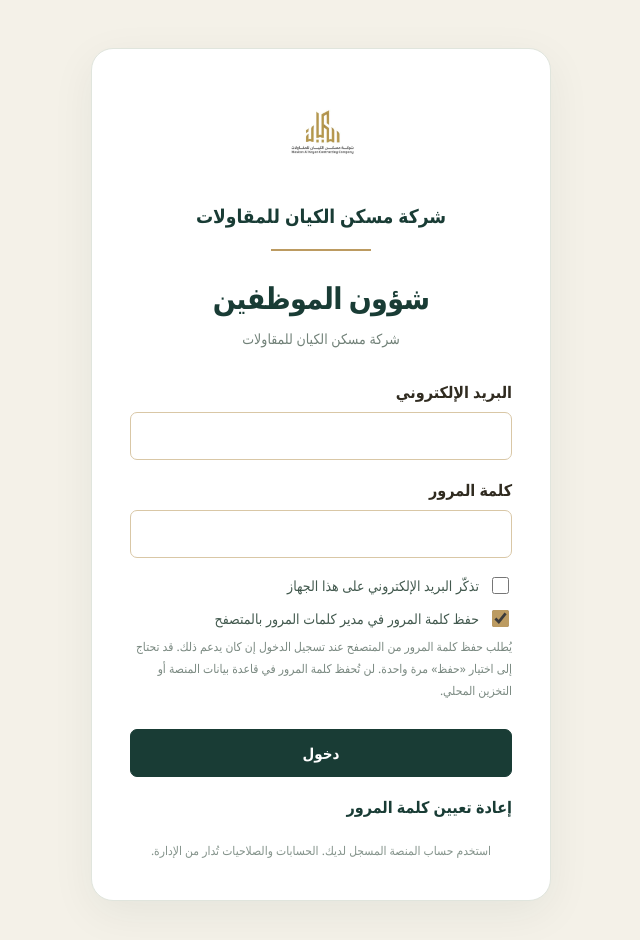
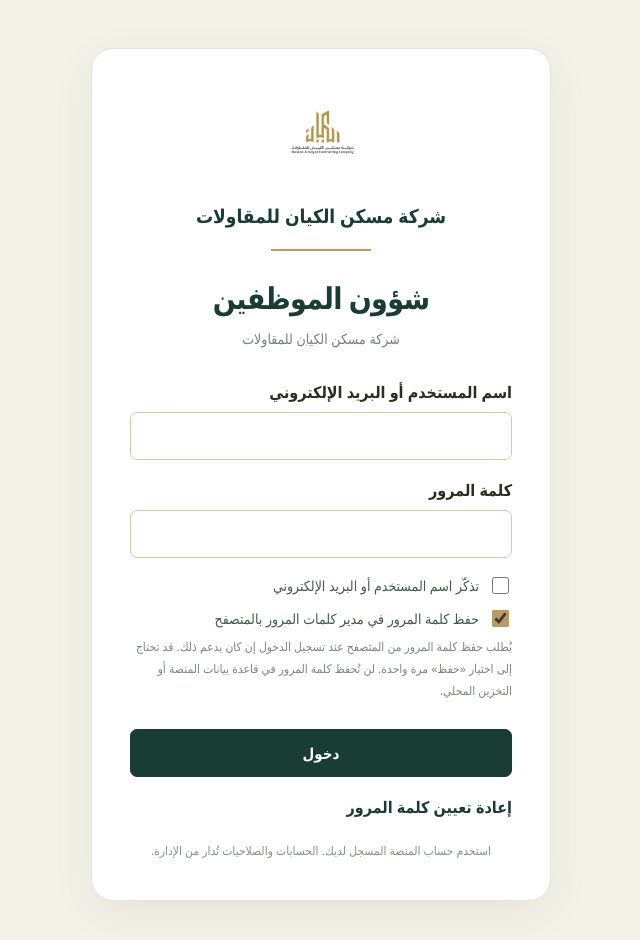
Before and after one commit to msknkayan-prog/maskan-erp-enterprise, a Next.js app in the folder hr/: page /login in a window 1280 px wide. Shown: the top 940 px of the page, without its empty margins (319-959 px from the left). Built offline with nearby package versions, Linux system fonts and the light colour scheme.

Commit message:
Support username entry on HR login form

```diff
--- a/hr/app/login/page.tsx
+++ b/hr/app/login/page.tsx
@@ -34,13 +34,13 @@ export default function Login(){
     <h1 style={{fontSize:30,color:'#193c35',textAlign:'center',marginBottom:8}}>شؤون الموظفين</h1>
     <p style={{textAlign:'center',color:'#718178',fontSize:14,marginBottom:30}}>شركة مسكن الكيان للمقاولات</p>
     <form onSubmit={submit} autoComplete="on">
-      <label htmlFor="hr-email" style={{display:'block',marginBottom:9,fontWeight:600}}>البريد الإلكتروني</label>
-      <input id="hr-email" name="email" type="email" autoComplete="username" value={email} onChange={e=>setEmail(e.target.value)} required dir="ltr" style={{borderColor:'#d9c7a6',minHeight:48,marginBottom:19}}/>
+      <label htmlFor="hr-email" style={{display:'block',marginBottom:9,fontWeight:600}}>اسم المستخدم أو البريد الإلكتروني</label>
+      <input id="hr-email" name="email" type="text" autoComplete="username" value={email} onChange={e=>setEmail(e.target.value)} required dir="ltr" style={{borderColor:'#d9c7a6',minHeight:48,marginBottom:19}}/>
       <label htmlFor="hr-password" style={{display:'block',marginBottom:9,fontWeight:600}}>كلمة المرور</label>
       <input id="hr-password" name="password" type="password" autoComplete="current-password" required minLength={8} style={{borderColor:'#d9c7a6',minHeight:48}}/>
       <label style={{display:'flex',alignItems:'center',gap:9,marginTop:16,fontSize:14,color:'#42594e',cursor:'pointer'}}>
         <input type="checkbox" checked={remember} onChange={e=>setRemember(e.target.checked)} style={{width:17,minHeight:17,height:17,accentColor:'#193c35'}}/>
-        تذكّر البريد الإلكتروني على هذا الجهاز
+        تذكّر اسم المستخدم أو البريد الإلكتروني
       </label>
       <label style={{display:'flex',alignItems:'center',gap:9,marginTop:10,fontSize:14,color:'#42594e',cursor:'pointer'}}>
         <input type="checkbox" checked={savePassword} onChange={e=>setSavePassword(e.target.checked)} style={{width:17,minHeight:17,height:17,accentColor:'#bc9b61'}}/>
```
